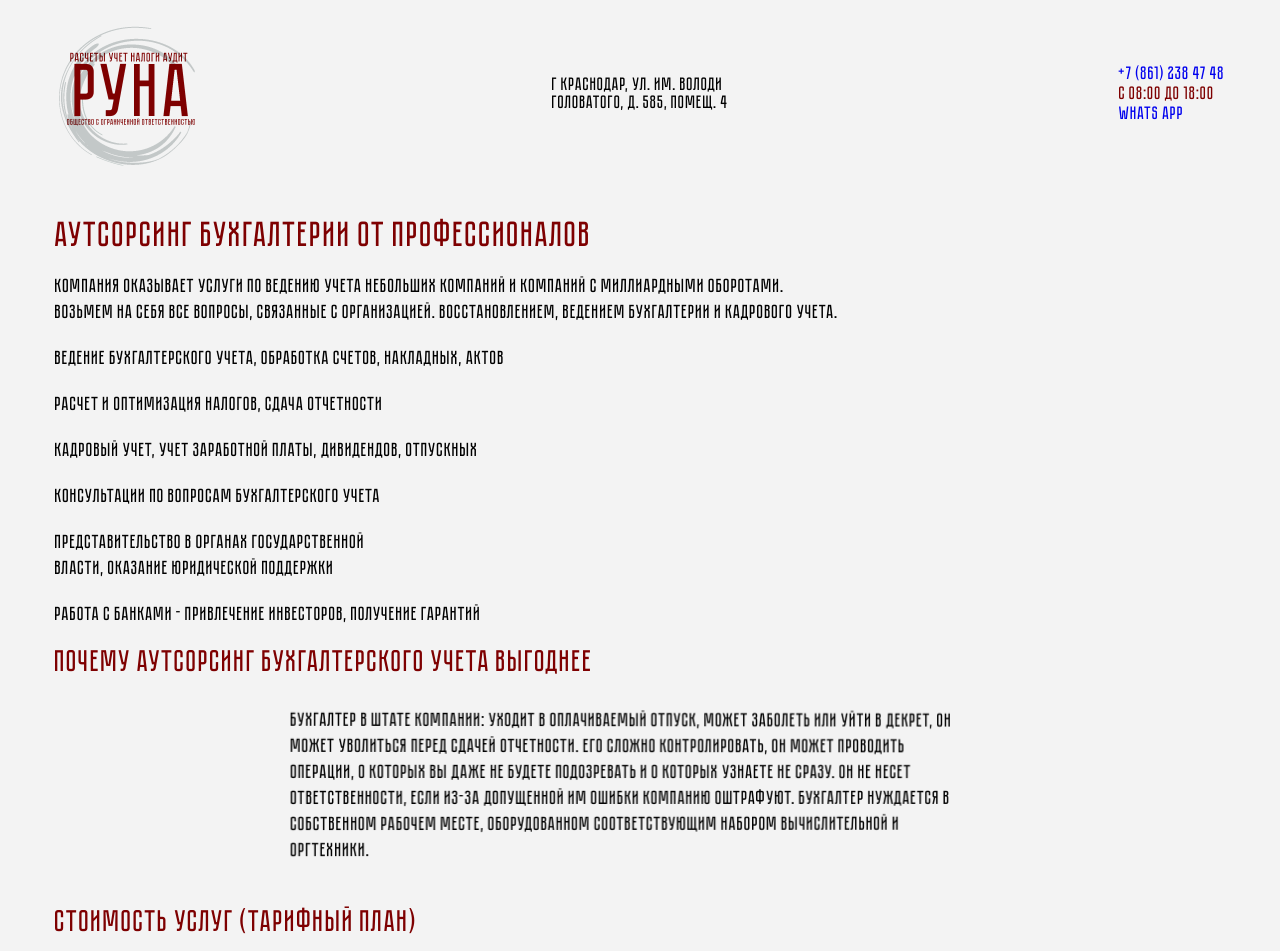
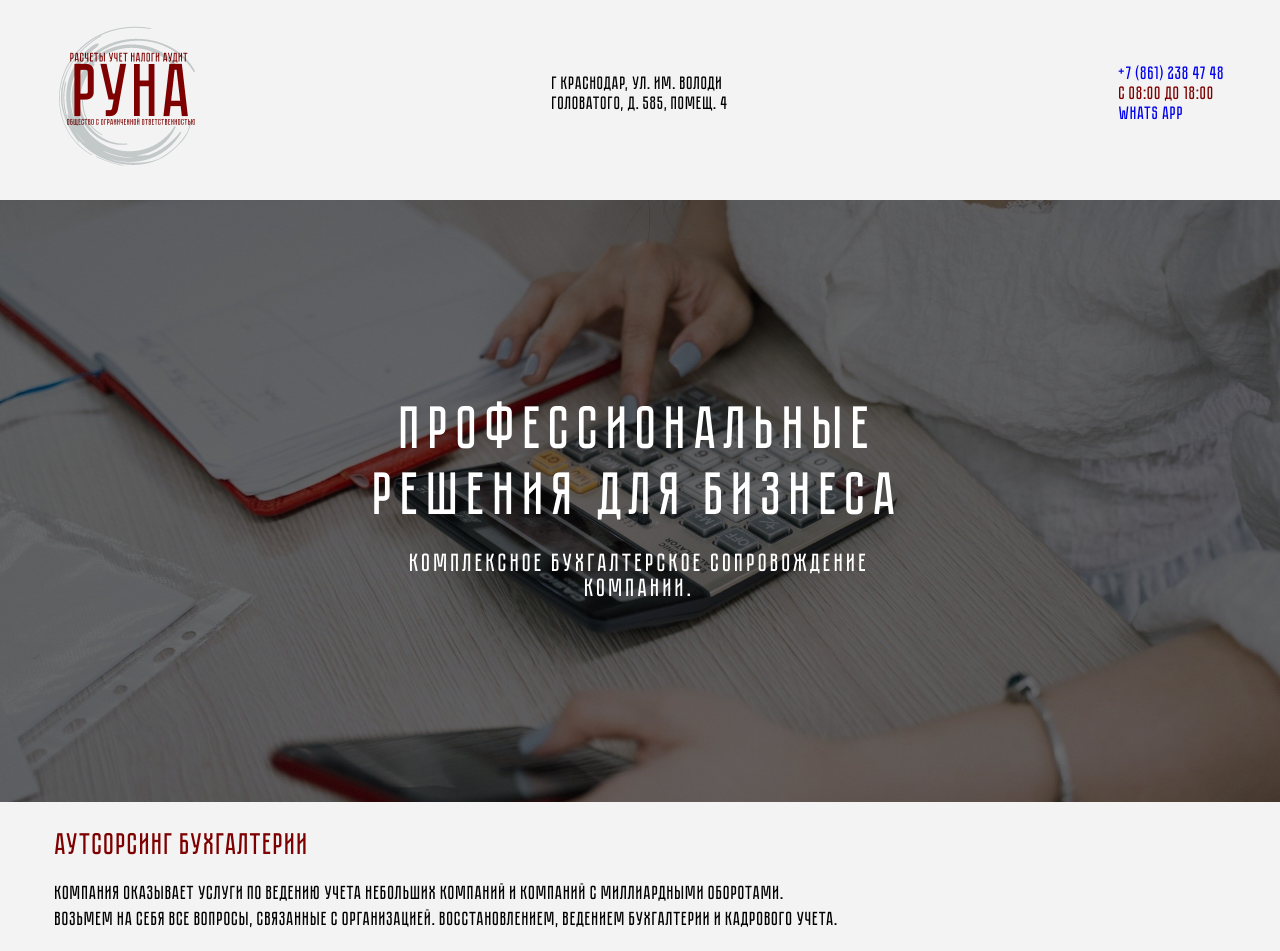
Before and after one commit to banan320/runa_site, a website built with Vite: page index.html in a window 1280 px wide. Shown: the top 951 px of the page. Built offline with nearby package versions, Linux system fonts and the light colour scheme.

Commit message:
main bg, review

```diff
--- a/index.html
+++ b/index.html
@@ -28,10 +28,18 @@
         </div>
       </header>
       <main class="main">
+        <section class="info__bg">
+          <div class="back__dark"></div>
+          <div class="section__title container">
+            <h1>Профессиональные решения для бизнеса</h1>
+            <p>Комплексное бухгалтерское сопровождение компании.</p>
+          </div>
+        </section>
         <div class="container">
           <section class="main__info">
             <section class="info__outsourcing">
-              <h1>АУТСОРСИНГ БУХГАЛТЕРИИ ОТ ПРОФЕССИОНАЛОВ</h1>
+              <h2>АУТСОРСИНГ БУХГАЛТЕРИИ</h2>
+
               <p>
                 Компания оказывает услуги по ведению учета небольших компаний и
                 компаний с миллиардными оборотами. Возьмем на себя все вопросы,
@@ -110,7 +118,7 @@
                 <div class="swiper-button-next"></div> -->
               </div>
             </section>
-            <section class="info__ costOfServices">
+            <section class="info__costOfServices">
               <div>
                 <h2>СТОИМОСТЬ УСЛУГ (ТАРИФНЫЙ ПЛАН)</h2>
               </div>
--- a/source/js/main.js
+++ b/source/js/main.js
@@ -9,6 +9,7 @@ const swiper = new Swiper(".swiper", {
   spaceBetween: 100,
   loop: true,
   speed: 800,
+  // autoHeight: true,
   direction: "horizontal",
   effect: "coverflow",
   coverflowEffect: {
--- a/source/scss/style.scss
+++ b/source/scss/style.scss
@@ -35,6 +35,9 @@ body {
 .footer {
   padding: 20px 0 30px 0;
 }
+.main {
+  padding-top: 0;
+}
 
 .header__info,
 .footer__info {
@@ -53,7 +56,7 @@ body {
   font-weight: 700;
   p {
     max-width: 220px;
-    line-height: 18px;
+    line-height: 20px;
     font-size: 18px;
   }
 }
@@ -87,10 +90,47 @@ body {
     font-size: 24px;
   }
 }
+
+.info__bg {
+  background: url("/source/img/bg.jpg") center / cover no-repeat;
+  padding: 200px 0;
+  position: relative;
+  opacity: 1;
+  margin-bottom: 30px;
+}
+.section__title {
+  position: relative;
+  min-width: 200px;
+  width: 600px;
+
+  h1 {
+    letter-spacing: 5px;
+    line-height: 1.1;
+    font-size: 60px;
+    margin-bottom: 20px;
+  }
+  h1,
+  p {
+    text-align: center;
+    color: #fff;
+  }
+  p {
+    letter-spacing: 2px;
+    font-size: 25px;
+  }
+}
+
+.back__dark {
+  opacity: 0.59;
+  background: linear-gradient(to bottom, #000 0%, #000 100%);
+  width: 100%;
+  height: 100%;
+  top: 0;
+  left: 0;
+  position: absolute;
+}
+
 .info__outsourcing {
-  h1 {
-    font-size: 35px;
-  }
   p,
   li {
     word-break: break-word;
@@ -100,14 +140,14 @@ body {
 .info__whyOutsourcing {
 }
 .swiper {
-  width: 700px;
-  height: 230px;
+  max-width: 700px;
+  min-height: 230px;
   .swiper-slide,
   .swiper-slide-next {
-    padding: 10px;
+    padding: 15px;
   }
 }
-.costOfServices {
+.info__costOfServices {
   margin-bottom: 20px;
 }
 .price__block {
```
Also changed, not shown: css/style.css, source/img/bg.jpg (added).
